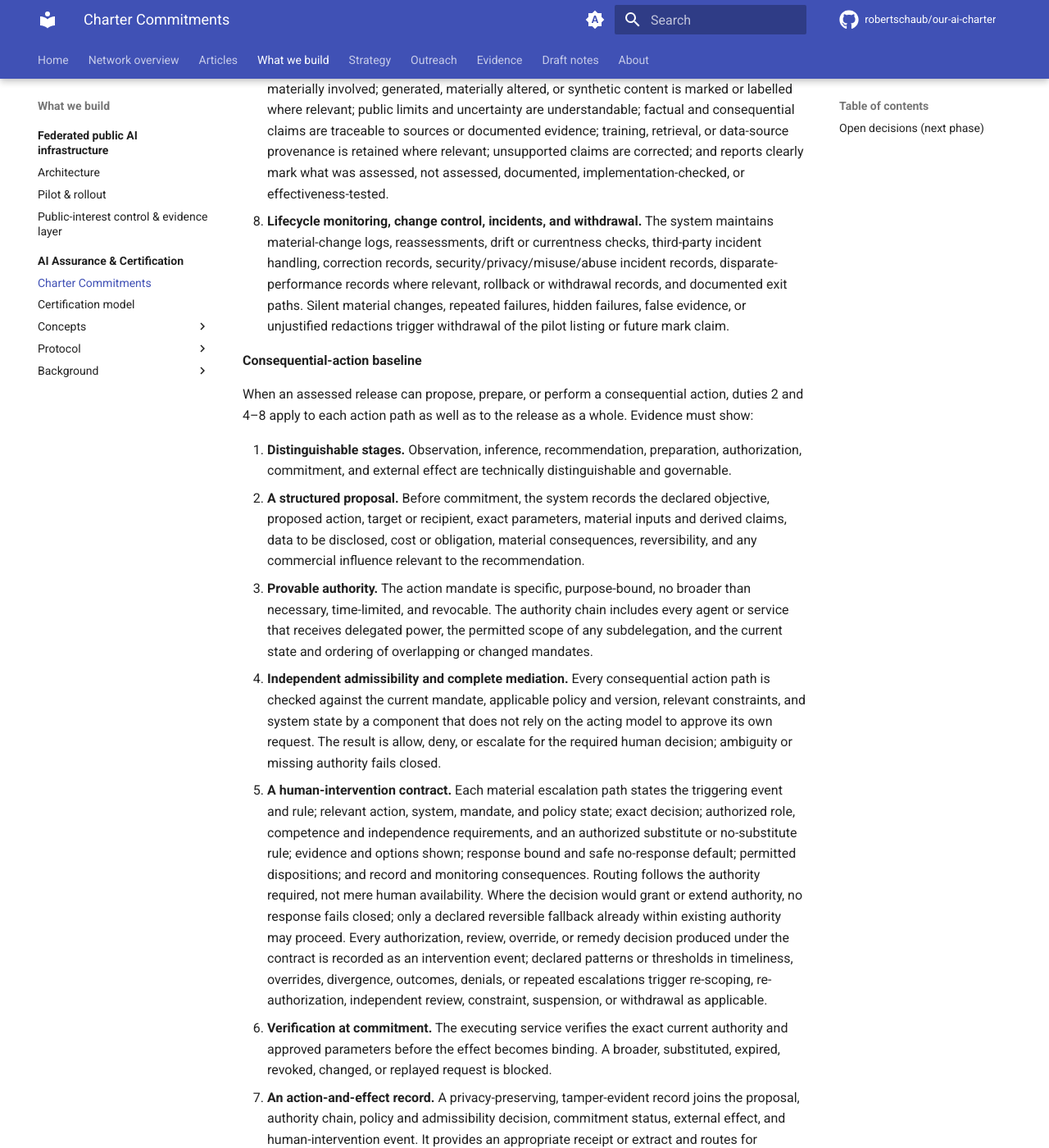
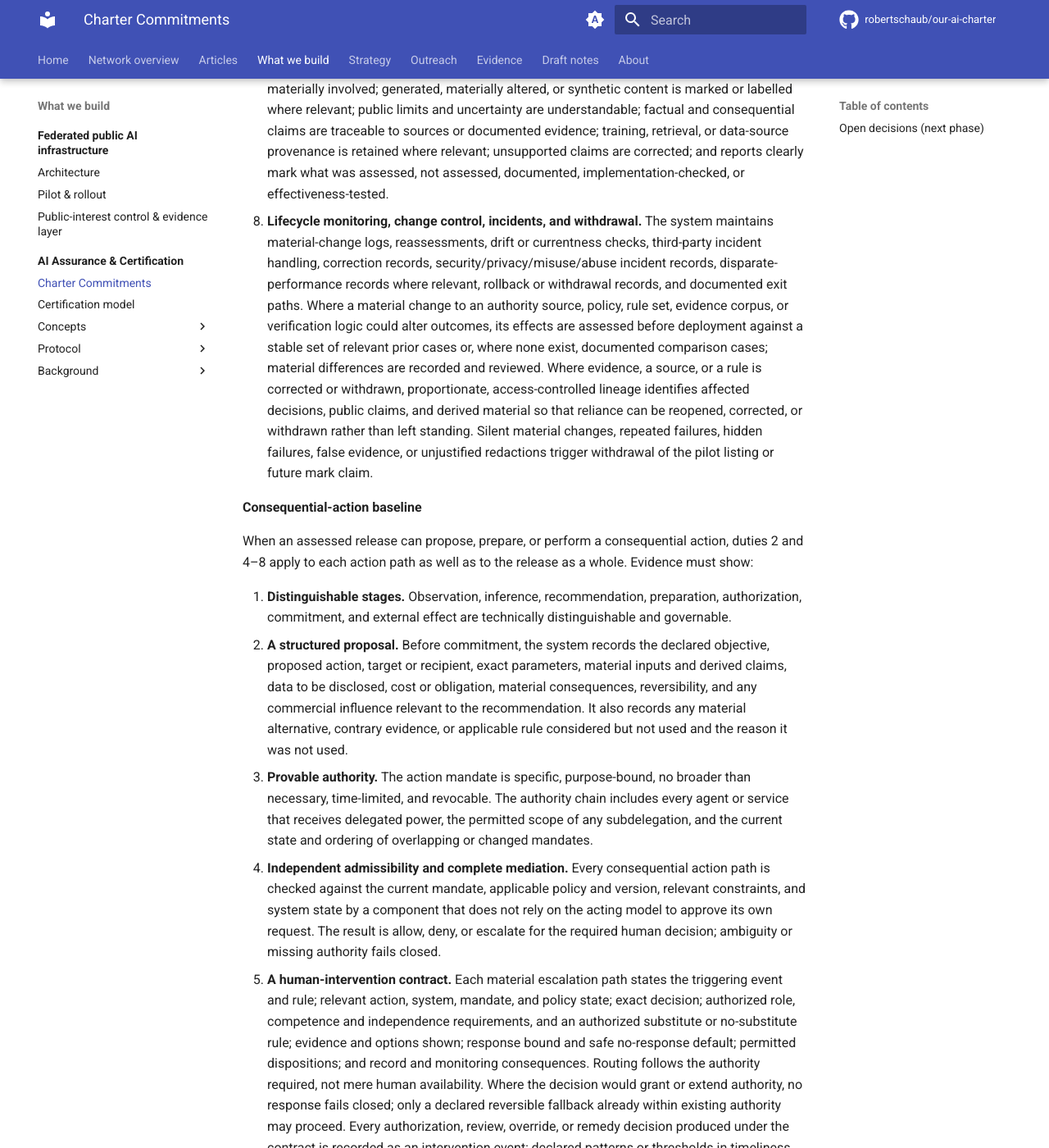
Before and after one commit to robertschaub/our-ai-charter, an MkDocs documentation site: the page built from docs/Assurance/Framework/charter-commitments.md, in a window 1280 px wide and 1400 px high, scrolled down 5824 px. Shown: the whole window at 82% size. Built offline with MkDocs 1.6.1 and Material for MkDocs 9.7.7, drawn with Linux system fonts in a browser that asks for light colours; plug-ins that fetch from the network failed and are left out; comment, search, counter and statistics services are not loaded; some of the changed text lies outside the part shown.

Commit message:
docs(assurance): close evidence-control gaps

```diff
--- a/docs/Assurance/Framework/charter-commitments.md
+++ b/docs/Assurance/Framework/charter-commitments.md
@@ -93,19 +93,19 @@
 5. **Safety, security, privacy, and data governance.** Safety controls, hazard analysis where relevant, cyber and LLM threat models, misuse or abuse monitoring, prompt-injection and output-handling tests, tool/agent permission boundaries, supply-chain controls, incident response, privacy controls, data minimisation, lawful basis or consent where required, sensitive-data controls, retention, access/deletion routes, and data or model provenance records are documented and reviewable.
 6. **Fairness, inclusion, human oversight, and remedy.** The system identifies affected groups, monitors disparate failure/refusal/error patterns where relevant, tests performance across relevant groups, languages, regions, contexts, and accessibility needs, publishes limitations, and provides escalation or remedy routes. Consequential uses require notice, declared and time-bounded escalation routes, meaningful human review or override where risk warrants it, and privacy-preserving outcome records.
 7. **Transparency, explanation, provenance, and claim integrity.** Users are told when AI is materially involved; generated, materially altered, or synthetic content is marked or labelled where relevant; public limits and uncertainty are understandable; factual and consequential claims are traceable to sources or documented evidence; training, retrieval, or data-source provenance is retained where relevant; unsupported claims are corrected; and reports clearly mark what was assessed, not assessed, documented, implementation-checked, or effectiveness-tested.
-8. **Lifecycle monitoring, change control, incidents, and withdrawal.** The system maintains material-change logs, reassessments, drift or currentness checks, third-party incident handling, correction records, security/privacy/misuse/abuse incident records, disparate-performance records where relevant, rollback or withdrawal records, and documented exit paths. Silent material changes, repeated failures, hidden failures, false evidence, or unjustified redactions trigger withdrawal of the pilot listing or future mark claim.
+8. **Lifecycle monitoring, change control, incidents, and withdrawal.** The system maintains material-change logs, reassessments, drift or currentness checks, third-party incident handling, correction records, security/privacy/misuse/abuse incident records, disparate-performance records where relevant, rollback or withdrawal records, and documented exit paths. Where a material change to an authority source, policy, rule set, evidence corpus, or verification logic could alter outcomes, its effects are assessed before deployment against a stable set of relevant prior cases or, where none exist, documented comparison cases; material differences are recorded and reviewed. Where evidence, a source, or a rule is corrected or withdrawn, proportionate, access-controlled lineage identifies affected decisions, public claims, and derived material so that reliance can be reopened, corrected, or withdrawn rather than left standing. Silent material changes, repeated failures, hidden failures, false evidence, or unjustified redactions trigger withdrawal of the pilot listing or future mark claim.
 
 **Consequential-action baseline**
 
 When an assessed release can propose, prepare, or perform a consequential action, duties 2 and 4–8 apply to each action path as well as to the release as a whole. Evidence must show:
 
 1. **Distinguishable stages.** Observation, inference, recommendation, preparation, authorization, commitment, and external effect are technically distinguishable and governable.
-2. **A structured proposal.** Before commitment, the system records the declared objective, proposed action, target or recipient, exact parameters, material inputs and derived claims, data to be disclosed, cost or obligation, material consequences, reversibility, and any commercial influence relevant to the recommendation.
+2. **A structured proposal.** Before commitment, the system records the declared objective, proposed action, target or recipient, exact parameters, material inputs and derived claims, data to be disclosed, cost or obligation, material consequences, reversibility, and any commercial influence relevant to the recommendation. It also records any material alternative, contrary evidence, or applicable rule considered but not used and the reason it was not used.
 3. **Provable authority.** The action mandate is specific, purpose-bound, no broader than necessary, time-limited, and revocable. The authority chain includes every agent or service that receives delegated power, the permitted scope of any subdelegation, and the current state and ordering of overlapping or changed mandates.
 4. **Independent admissibility and complete mediation.** Every consequential action path is checked against the current mandate, applicable policy and version, relevant constraints, and system state by a component that does not rely on the acting model to approve its own request. The result is allow, deny, or escalate for the required human decision; ambiguity or missing authority fails closed.
 5. **A human-intervention contract.** Each material escalation path states the triggering event and rule; relevant action, system, mandate, and policy state; exact decision; authorized role, competence and independence requirements, and an authorized substitute or no-substitute rule; evidence and options shown; response bound and safe no-response default; permitted dispositions; and record and monitoring consequences. Routing follows the authority required, not mere human availability. Where the decision would grant or extend authority, no response fails closed; only a declared reversible fallback already within existing authority may proceed. Every authorization, review, override, or remedy decision produced under the contract is recorded as an intervention event; declared patterns or thresholds in timeliness, overrides, divergence, outcomes, denials, or repeated escalations trigger re-scoping, re-authorization, independent review, constraint, suspension, or withdrawal as applicable.
 6. **Verification at commitment.** The executing service verifies the exact current authority and approved parameters before the effect becomes binding. A broader, substituted, expired, revoked, changed, or replayed request is blocked.
-7. **An action-and-effect record.** A privacy-preserving, tamper-evident record joins the proposal, authority chain, policy and admissibility decision, commitment status, external effect, and human-intervention event. It provides an appropriate receipt or extract and routes for cancellation, reversal or compensation where possible, challenge, and remedy. An interrupted multi-step workflow has a named recovery owner responsible for cancellation, reversal, or compensation when partial commitment cannot be cleanly undone.
+7. **An action-and-effect record.** A privacy-preserving, tamper-evident record joins the proposal, authority chain, policy and admissibility decision, commitment status, external effect, and human-intervention event. Its integrity evidence covers the components that make, record, and verify the decision, together with the applicable rule set and material configuration in force, so that changes to enforcement or verification are as detectable as changes to a record. An appropriate receipt or extract states what it evidences, what it does not, whether its coverage is complete or pending, and whether it has been independently confirmed; evidence that cannot be checked is reported as unconfirmed, not verified. It also provides routes for cancellation, reversal or compensation where possible, challenge, and remedy. An interrupted multi-step workflow has a named recovery owner responsible for cancellation, reversal, or compensation when partial commitment cannot be cleanly undone.
 
 A deterministic authorization gate can prove that declared rules were applied; it cannot by itself establish that those rules are lawful, fair, or legitimate. Human accountability, independent review, affected-person access, and remedy remain required. The [agentic-control working note](../../wip/ambient-agentic-ai-control.md#7-a-compliant-technical-control-plane) develops one implementation path, while the [split-custody proposal](../../wip/split-custody-per-action-records.md) addresses record integrity, access, and survivability.
 
```
Also changed, not shown: other parts of docs/Assurance/Framework/charter-commitments.md (+2 -2 lines), docs/wip/ambient-agentic-ai-control.md (+3 -3 lines), docs/wip/runtime-gates-poc-spec.md (+1 -1 lines).
